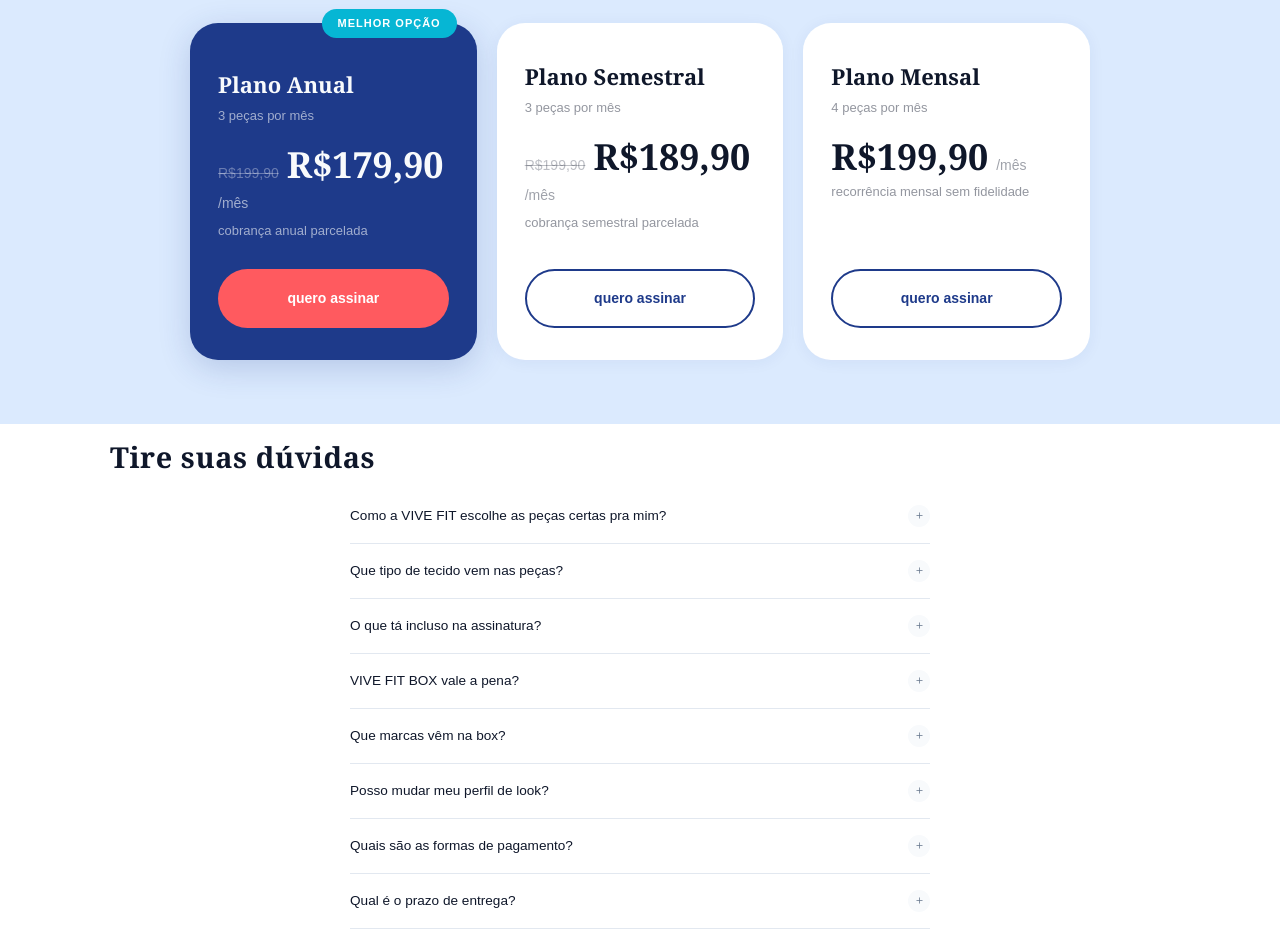
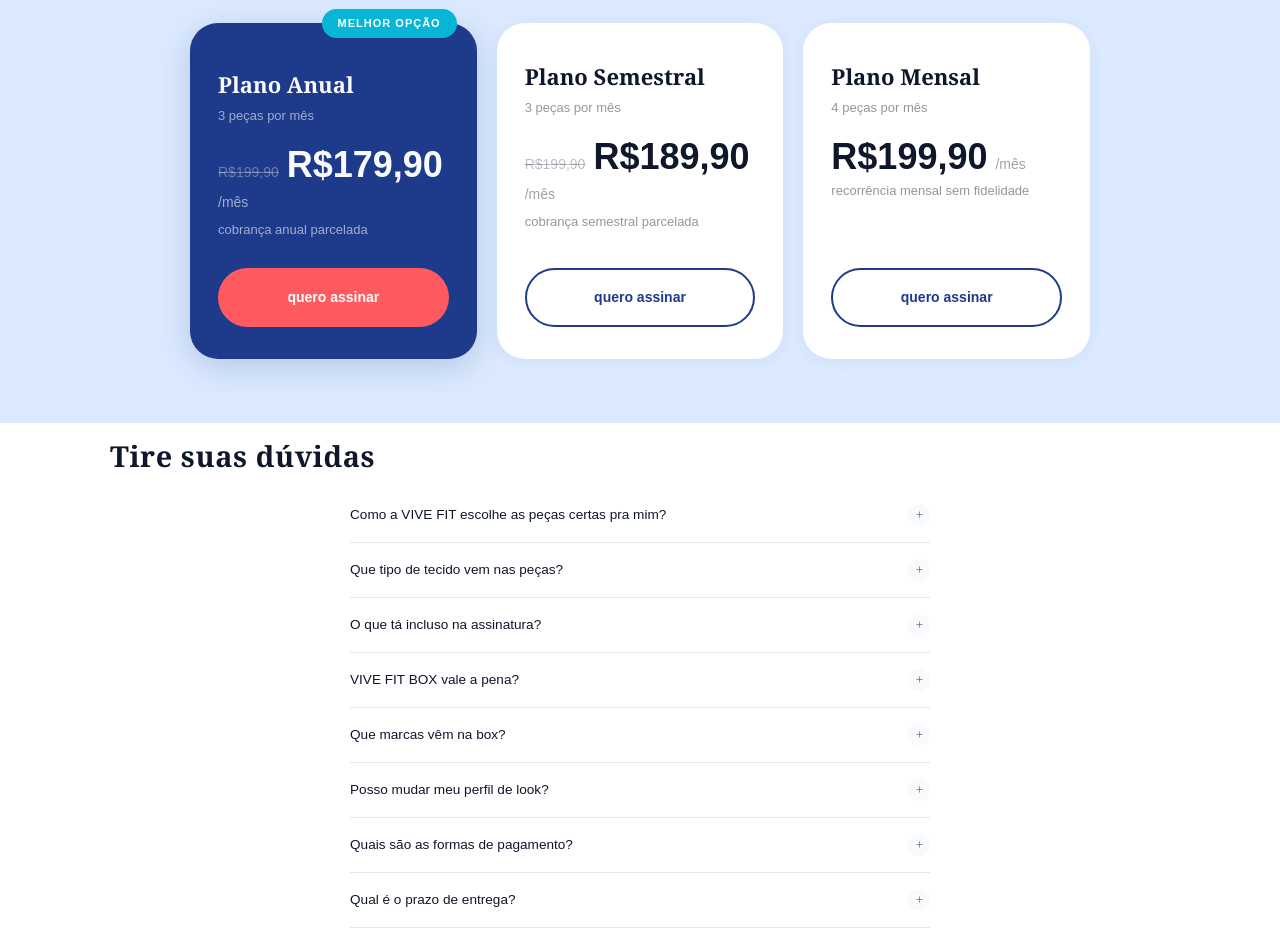
Before and after one commit to rodrigorico312/diagnostico-de-risco, a React (Vite) app: page / in a window 1280 px wide. Shown: the part 2900-3836 px from the top of the page. Built offline with nearby package versions, Linux system fonts and the light colour scheme.

Commit message:
fix: Adjust font family for plan price
Updates the font family for the plan price from Georgia to Arial to maintain consistency with other plan pricing elements and improve overall visual coherence on the landing page.

```diff
--- a/src/index.css
+++ b/src/index.css
@@ -207,7 +207,7 @@ section { padding: 0; }
 .plan-sub { font-family: Arial, Inter, sans-serif; font-size: 13px; color: rgba(15, 23, 42, 0.45); margin-bottom: 20px; }
 .plan-pricing { display: flex; align-items: baseline; gap: 8px; flex-wrap: wrap; margin-bottom: 6px; }
 .plan-old { font-family: Arial, Inter, sans-serif; font-size: 14px; color: rgba(15, 23, 42, 0.28); text-decoration: line-through; }
-.plan-price { font-family: Georgia, serif; font-size: 36px; font-weight: 700; color: var(--azul-noite); line-height: 1; }
+.plan-price { font-family: Arial, sans-serif; font-size: 36px; font-weight: 700; color: var(--azul-noite); line-height: 1; }
 .plan-per { font-family: Arial, Inter, sans-serif; font-size: 14px; color: rgba(15, 23, 42, 0.4); }
 .plan-desc { font-family: Arial, Inter, sans-serif; font-size: 13px; color: rgba(15, 23, 42, 0.45); margin-bottom: 28px; }
 .plan-btn { display: block; width: 100%; text-align: center; font-family: Arial, Inter, sans-serif; font-size: 14px; font-weight: 600; text-decoration: none; padding: 16px 24px; border-radius: 60px; transition: all 0.3s ease; margin-top: auto; background: transparent; color: var(--cobalto); border: 2px solid var(--cobalto); }
```
